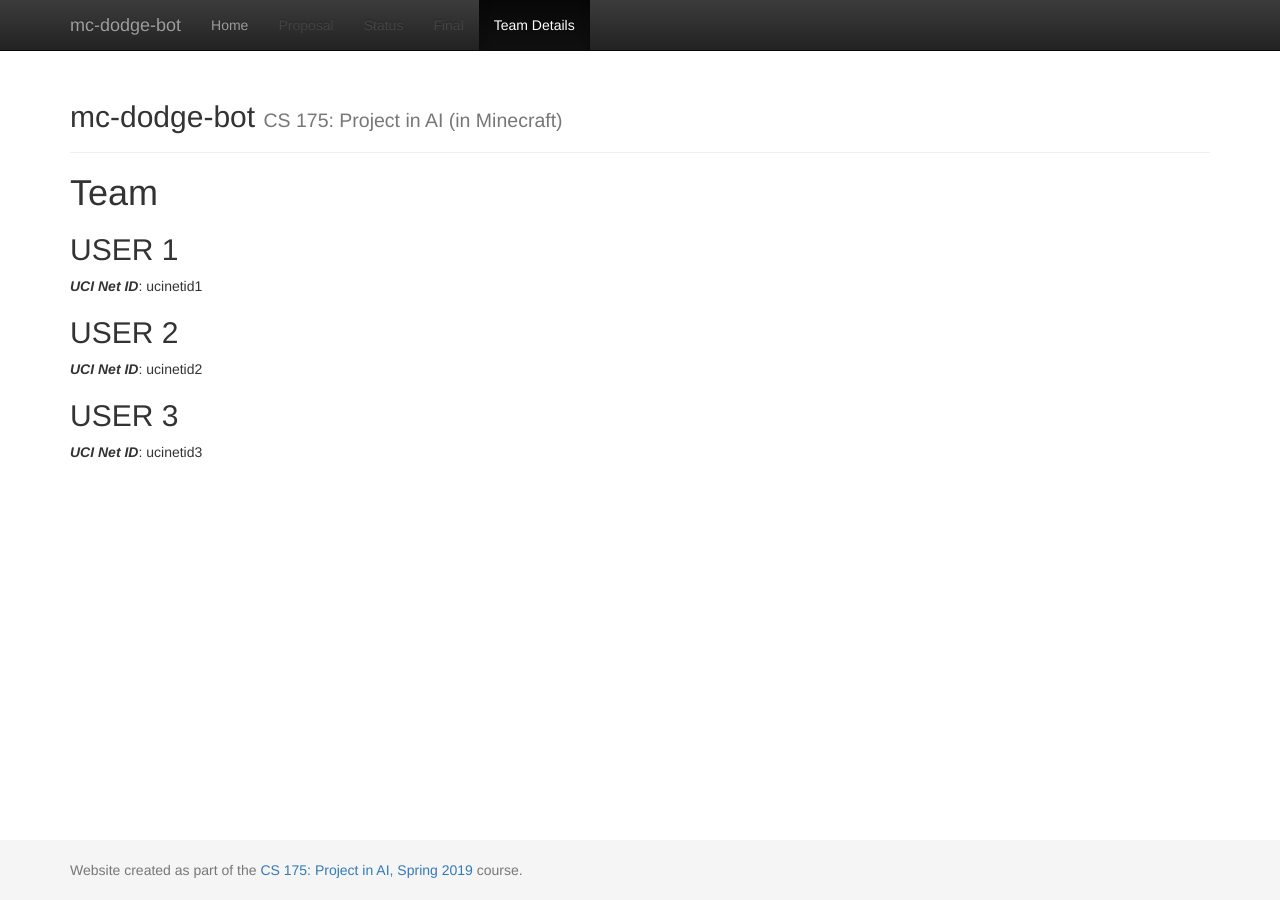
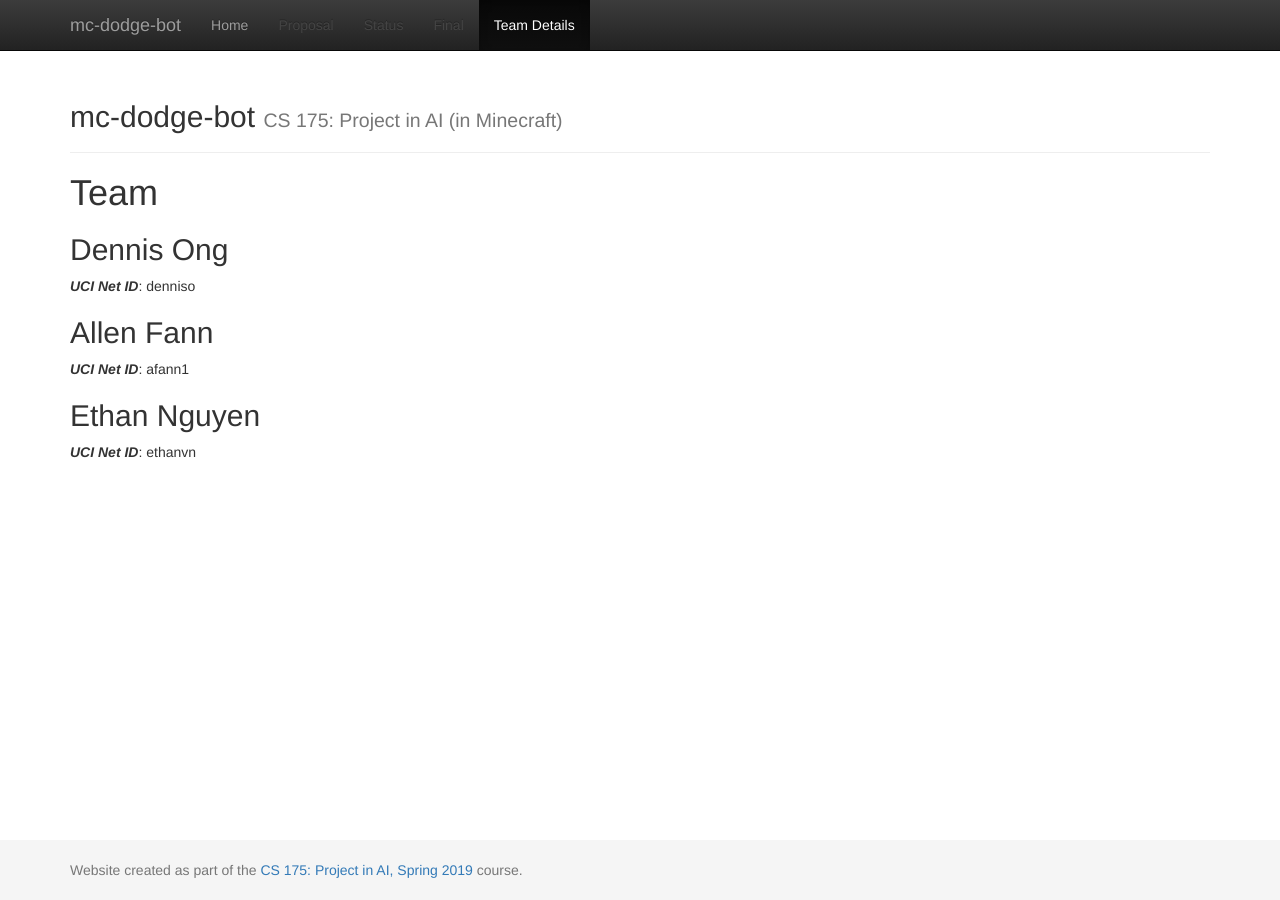
Before and after one commit to denn9s/indiana-jones, a Jekyll site: the page built from docs/team.md, in a window 1280 px wide. Built offline with Jekyll 4.4.1, drawn with Linux system fonts in a browser that asks for light colours.

Commit message:
Updated team information

```diff
--- a/docs/team.md
+++ b/docs/team.md
@@ -6,11 +6,11 @@
 # {{ page.title }}
 
 
-## USER 1
-***UCI Net ID***: ucinetid1
+## Dennis Ong
+***UCI Net ID***: denniso
 
-## USER 2
-***UCI Net ID***: ucinetid2
+## Allen Fann
+***UCI Net ID***: afann1
 
-## USER 3
-***UCI Net ID***: ucinetid3
+## Ethan Nguyen
+***UCI Net ID***: ethanvn
```
